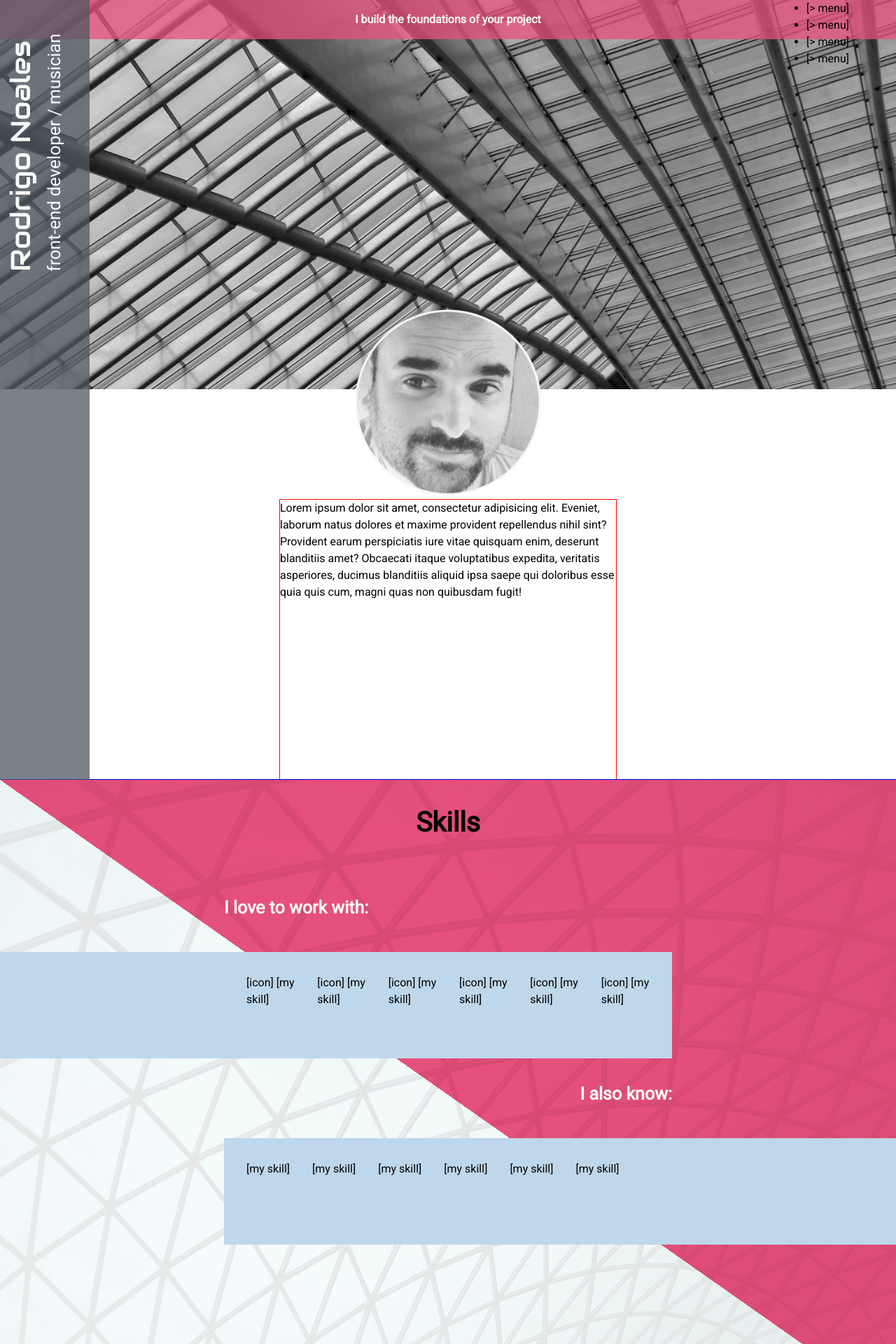
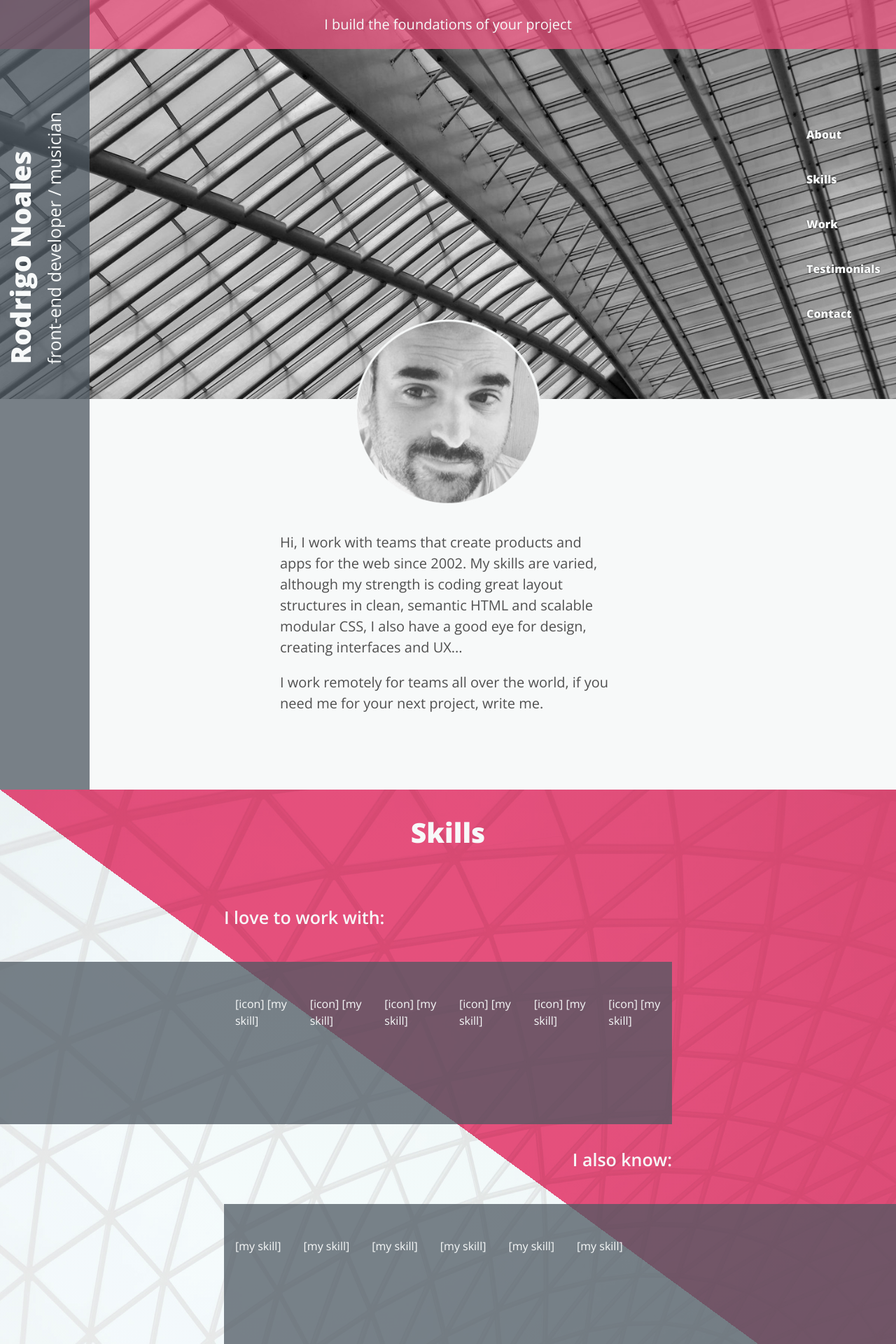
Before and after one commit to roroland/sonicbyte, a Jekyll site: the page built from index.html, in a window 1280 px wide. Shown: the top 1920 px of the page at 70% size. Built offline with Jekyll 4.4.1, drawn with Linux system fonts in a browser that asks for light colours; some of the changed text lies outside the part shown.

Commit message:
Improve blocks

```diff
--- a/_sass/core.scss
+++ b/_sass/core.scss
@@ -11,17 +11,20 @@
   box-sizing: inherit;
 }
 :root{
-  --white: #F7F9F9;
+  --white: 247, 249, 249;
   --black: 78, 89, 98;
+  --dark: #505050;
   --grey: #E5E5E5;
+  --light-grey: #D8D8D8;
   --lightgreen: #EAEAEA;
   --main-color: 234, 80, 124;
   --blue: #BFD7EA;
 }
 
 $component-space: 1em;
+$component-inner: 2rem 0 5rem;
 
-@import url('https://fonts.googleapis.com/css?family=Roboto|Audiowide');
+@import url('https://fonts.googleapis.com/css?family=Open+Sans:300,400,600,800');
 
 // Custom properties
 
@@ -30,8 +33,9 @@
   font-size: 100%;
 }
 body{
+  background: rgb(var(--white));
   min-height: 100vh;
-  font-family: 'Roboto', sans-serif;
+  font-family: 'Open Sans', sans-serif;
   line-height: 1.5;
   transition: all 1s;
 }
@@ -42,6 +46,8 @@
 h2,
 .h2 {
   font-size: 2.441rem;
+  font-family: 'Open Sans', sans-serif;
+  font-weight: 800;
 }
 
 h3,
@@ -62,10 +68,20 @@
   font-size: 1rem;
 }
 
-p{
-  font-size: 1rem;
+p:not([class]){
+  color: var(--dark);
+  font-size: 1.25rem;
+  font-family: 'Open Sans', sans-serif;
+  font-weight: 300;
+  margin-bottom: $component-space;
 }
-
+strong{
+  font-weight: 600;
+}
+a[href]:not([class]) {
+  color: rgba(var(--white));
+  text-decoration: none;
+}
 .intro--wrapper {
   display: grid;
   grid-template-columns: 1fr;
@@ -85,9 +101,10 @@
     grid-row: top-start / top-end;
     z-index: 10;
     p{
-      color: var(--white);
+      color: rgba(var(--white));
       padding: $component-space;
-      font-weight: 700;
+      margin-bottom: 0;
+      font-weight: 300;
       text-align: center;
     }
   }
@@ -95,6 +112,20 @@
     grid-column: col2Header-start / col2Header-end;
     grid-row: top-start / about-end;
     z-index: 10;
+    color: rgba(var(--white));
+
+    ul{
+      list-style: none;
+      padding: 9rem 0 0;
+    }
+    li{
+      margin: $component-space*2 0;
+      line-height: 2;
+    }
+    a{
+      font-weight: 800;
+      text-shadow: 0 0 2px rgb(50,50,50);
+    }
   }
   &-title--wrapper{
     background: rgba(var(--black), .75);
@@ -106,18 +137,18 @@
     align-content: flex-start;
     .title{
       align-self: flex-start;
-      color: var(--white);
+      color: rgba(var(--white));
       writing-mode: tb;
       transform: rotate(-180deg);
       margin-top: $component-space*2;
-      padding: $component-space 0;
+      padding: 0 0 8rem 0;
       width: 100%;
       h1{
-        font-family: 'Audiowide', sans-serif;
-        font-weight: normal;
+        font-family: 'Open Sans', sans-serif;
+        font-weight: 800;
       }
       h2{
-        font-weight: 400;
+        font-weight: 300;
       }
     }
   }
@@ -140,33 +171,37 @@
   .aboutMe{
     grid-column: mainHeader-start / mainHeader-end;
     grid-row: about-start / about-end;
-    outline: 1px solid red;
+    padding: $component-inner;
   }
 }
 
 .skills{
   background-image: linear-gradient(
   to right top, transparent 0%,
-  var(--white) 50%,
+  rgba(var(--white)) 50%,
   rgba(var(--main-color)) 50%,
   rgba(var(--main-color, .8)) 100%),
   url('/assets/img/bg-section.jpg');
   background-size: cover;
   background-blend-mode: multiply;
+  color: rgba(var(--white));
   display: grid;
   grid-template-columns: repeat(12, [col-start] 1fr [col-end]);
   grid-template-rows: 100px 50px min-content 50px min-content max-content;
   grid-row-gap: 2rem;
-  padding: 2rem 0 5rem;
-  outline: 1px solid blue;
   min-height: 900px;
+  padding: $component-inner;
+
+
   h2{
+    color: currentColor;
     grid-column: 1 / -1;
     grid-row: 1 / 2;
     text-align: center;
+    padding: 0 0 $component-space;
   }
   h4{
-    color: var(--white);
+    color: rgba(var(--white));
     grid-column: col-start 4 / col-start 10;
     text-align: right;
     font-weight: 600;
@@ -179,7 +214,8 @@
     display: flex;
     grid-column: col-start 4 / col-start 10;
     list-style: none;
-    padding: $component-space;
+    padding: $component-inner;
+
     z-index: 10;
 
     &.skills-main{
@@ -199,14 +235,14 @@
     grid-column: 1 / col-start 10;
     grid-row: 3 / 4;
     z-index: 0;
-    background: #BFD7EA;
+    background: rgba(var(--black), .75);
     min-height: 100px;
   }
   .deco2{
     grid-column: col-start 4 / -1;
     grid-row: 5 / 6;
     z-index: 0;
-    background: #BFD7EA;
+    background: rgba(var(--black), .75);
     min-height: 100px;
   }
 }
@@ -214,24 +250,39 @@
 .work{
   display: grid;
   grid-template-columns: [col1Header-start] 8em [col1Header-end spc1Header-start] 1fr [spc1Header-end mainHeader-start] minmax(5em, 30em) [mainHeader-end spc2Header-start] 1fr [spc2Header-end col2Header-start] 8em [col2Header-end];
+  padding: $component-inner;
+
   h2{
     grid-column: mainHeader-start / mainHeader-end;
     text-align: center;
+    padding: 0 0 $component-space;
   }
   .aboutWork{
     grid-column: mainHeader-start / mainHeader-end;
     grid-row: about-start / about-end;
-    outline: 1px solid red;
   }
 }
 
 .work-portfolio{
   display: grid;
   grid-template-columns: 1fr  minmax(5em, 30em)  1fr;
-  outline: 1px solid red;
+
+}
+.work-portfolio{
+  display: grid;
+  grid-gap: $component-space;
+  background: var(--light-grey);
+  box-shadow: inset 0 0 3px var(--dark);
+  grid-template-columns: repeat(8, [col-start] 1fr [col-end]);
+  padding: $component-inner;
+  img{
+    filter: grayscale(100%);
+    max-width: 100%;
+  }
 }
 .testimonials{
   display: grid;
   grid-template-columns: 1fr  minmax(5em, 30em)  1fr;
   outline: 1px solid red;
+  padding: $component-inner;
 }
--- a/index.html
+++ b/index.html
@@ -8,10 +8,11 @@
   </div>
   <nav class="mainHeader-menu">
     <ul>
-      <li>[> menu]</li>
-      <li>[> menu]</li>
-      <li>[> menu]</li>
-      <li>[> menu]</li>
+      <li><a href="">About</a></li>
+      <li><a href="">Skills</a></li>
+      <li><a href="">Work</a></li>
+      <li><a href="">Testimonials</a></li>
+      <li><a href="">Contact</a></li>
     </ul>
   </nav>
   <section>
@@ -25,7 +26,11 @@
   </div>
 
   <img src="assets/img/yo.png" alt="Me">
-  <div class="aboutMe">Lorem ipsum dolor sit amet, consectetur adipisicing elit. Eveniet, laborum natus dolores et maxime provident repellendus nihil sint? Provident earum perspiciatis iure vitae quisquam enim, deserunt blanditiis amet? Obcaecati itaque voluptatibus expedita, veritatis asperiores, ducimus blanditiis aliquid ipsa saepe qui doloribus esse quia quis cum, magni quas non quibusdam fugit!</div>
+  <div class="aboutMe">
+    <p>Hi, I work with teams that create products and apps for the web since 2002. My skills are varied, although my strength is coding great layout structures in clean, semantic HTML and scalable modular CSS, I also have a good eye for design, creating interfaces and UX...</p>
+    <p>I work remotely for teams all over the world, if you need me for your next project, write me.</p>
+
+  </div>
 </header>
 <div class="skills">
   <h2>Skills</h2>
@@ -82,8 +87,19 @@
 </div>
 <div class="work">
   <h2>Work</h2>
-  <div class="aboutWork">Lorem ipsum dolor sit amet, consectetur adipisicing elit. Eveniet, laborum natus dolores et maxime provident repellendus nihil sint? Provident earum perspiciatis iure vitae quisquam enim, deserunt blanditiis amet? Obcaecati itaque voluptatibus expedita, veritatis asperiores, ducimus blanditiis aliquid ipsa saepe qui doloribus esse quia quis cum, magni quas non quibusdam fugit!</div>
+  <div class="aboutWork">
+    <p>I’m currently working for <strong>centraldereservas.com</strong></p>
+    <p>I’ve always worked in remote teams with talented designers and back-end developers from all over the world, from tiny MVP’s to large companies and universities, helping them to building great sites and apps.
+    </p>
+  </div>
 </div>
-<div class="work-portfolio">[work portfolio]</div>
+<div class="work-portfolio">
+  <img src="/assets/img/logos/cdr.png">
+  <img src="/assets/img/logos/iremix.png">
+  <img src="/assets/img/logos/spines.png">
+  <img src="/assets/img/logos/hq.png">
+  <img src="/assets/img/logos/rrlab.png">
+  <img src="/assets/img/logos/tannora.png">
+</div>
 <div class="testimonials">[testimonials]</div>
 <footer class="contact">[footer]</footer>
```
Also changed, not shown: assets/img/logos/bichomania.png (added), assets/img/logos/cdr.png (added), assets/img/logos/hq.png (added), assets/img/logos/iremix.png (added), assets/img/logos/musikete.png (added), assets/img/logos/rrlab.png (added), assets/img/logos/sonicbyte.png (added), assets/img/logos/spines.png (added), assets/img/logos/tannora.png (added), assets/img/logos/tivifan.png (added), assets/img/logos/traginer.png (added).
